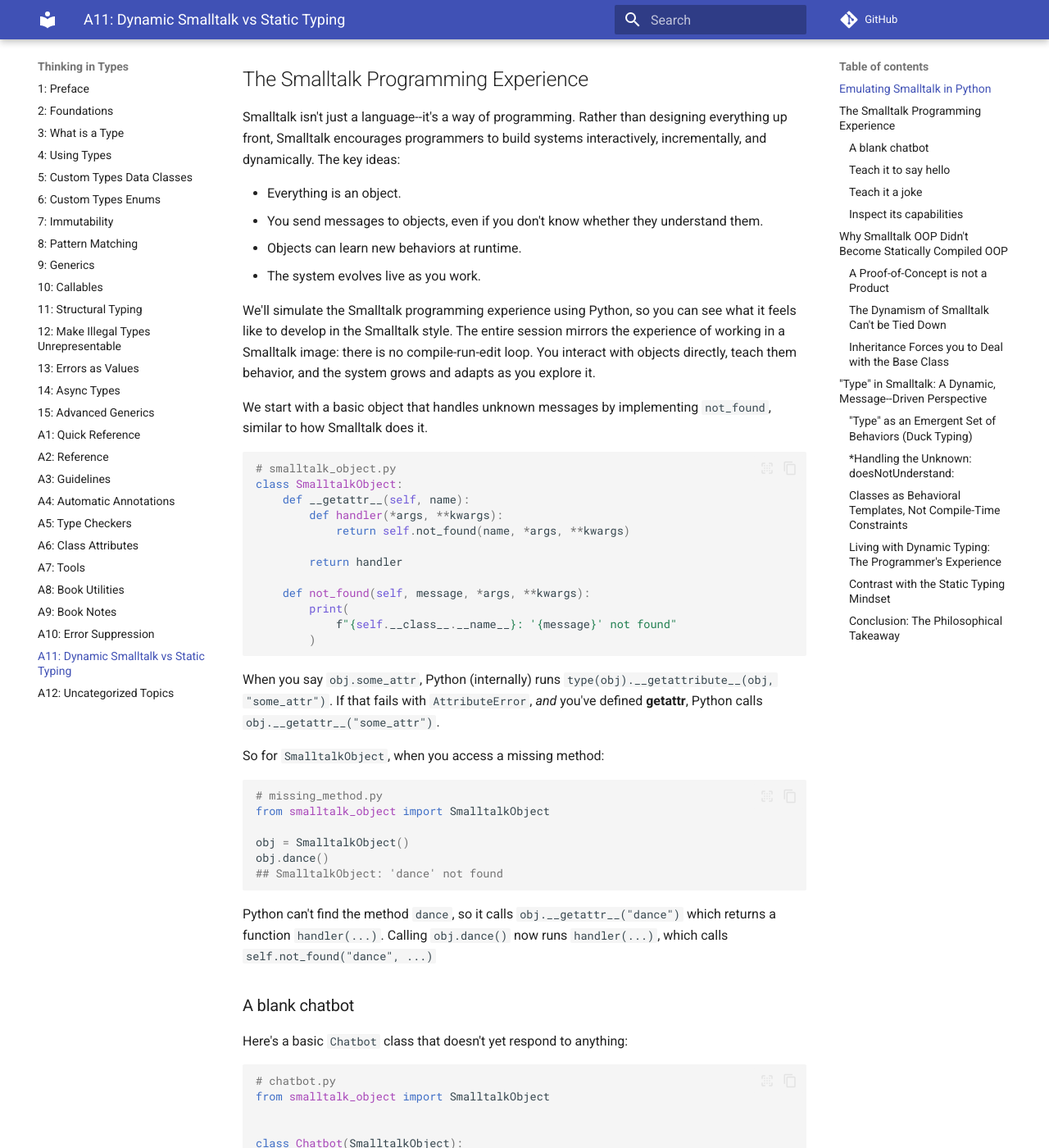
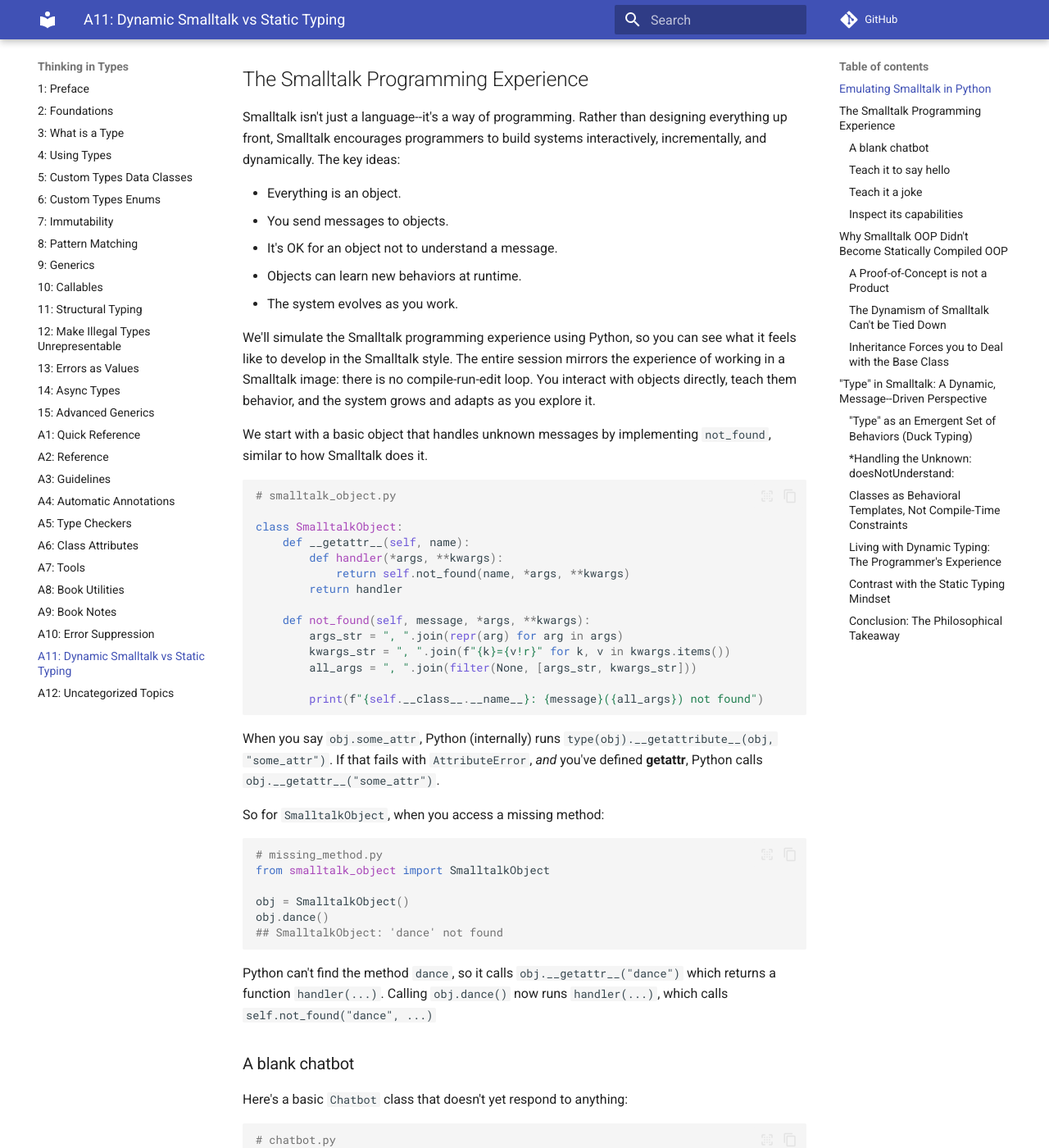
Before and after one commit to ThinkingInTypes/ThinkingInTypes.github.io, an MkDocs documentation site: the page built from Chapters/Z11_Appendix_Dynamic_Smalltalk_vs_Static_Typing.md, in a window 1280 px wide and 1400 px high, scrolled down 3815 px. Shown: the whole window at 82% size. Built offline with MkDocs 1.6.1 and Material for MkDocs 9.7.7, drawn with Linux system fonts in a browser that asks for light colours; comment, search, counter and statistics services are not loaded.

Commit message:
Update Z11_Appendix_Dynamic_Smalltalk_vs_Static_Typing.md

````diff
--- a/Chapters/Z11_Appendix_Dynamic_Smalltalk_vs_Static_Typing.md
+++ b/Chapters/Z11_Appendix_Dynamic_Smalltalk_vs_Static_Typing.md
@@ -171,9 +171,10 @@ Rather than designing everything up front, Smalltalk encourages programmers to b
 The key ideas:
 
 - Everything is an object.
-- You send messages to objects, even if you don't know whether they understand them.
+- You send messages to objects.
+- It's OK for an object not to understand a message.
 - Objects can learn new behaviors at runtime.
-- The system evolves live as you work.
+- The system evolves as you work.
 
 We'll simulate the Smalltalk programming experience using Python, so you can see what it feels like to develop in the Smalltalk style.
 The entire session mirrors the experience of working in a Smalltalk image: there is no compile-run-edit loop.
@@ -183,17 +184,19 @@ We start with a basic object that handles unknown messages by implementing `not_
 
 ```python
 # smalltalk_object.py
+
 class SmalltalkObject:
     def __getattr__(self, name):
         def handler(*args, **kwargs):
             return self.not_found(name, *args, **kwargs)
-
         return handler
 
     def not_found(self, message, *args, **kwargs):
-        print(
-            f"{self.__class__.__name__}: '{message}' not found"
-        )
+        args_str = ", ".join(repr(arg) for arg in args)
+        kwargs_str = ", ".join(f"{k}={v!r}" for k, v in kwargs.items())
+        all_args = ", ".join(filter(None, [args_str, kwargs_str]))
+
+        print(f"{self.__class__.__name__}: {message}({all_args}) not found")
 ```
 
 When you say `obj.some_attr`, Python (internally) runs `type(obj).__getattribute__(obj, "some_attr")`.
````
